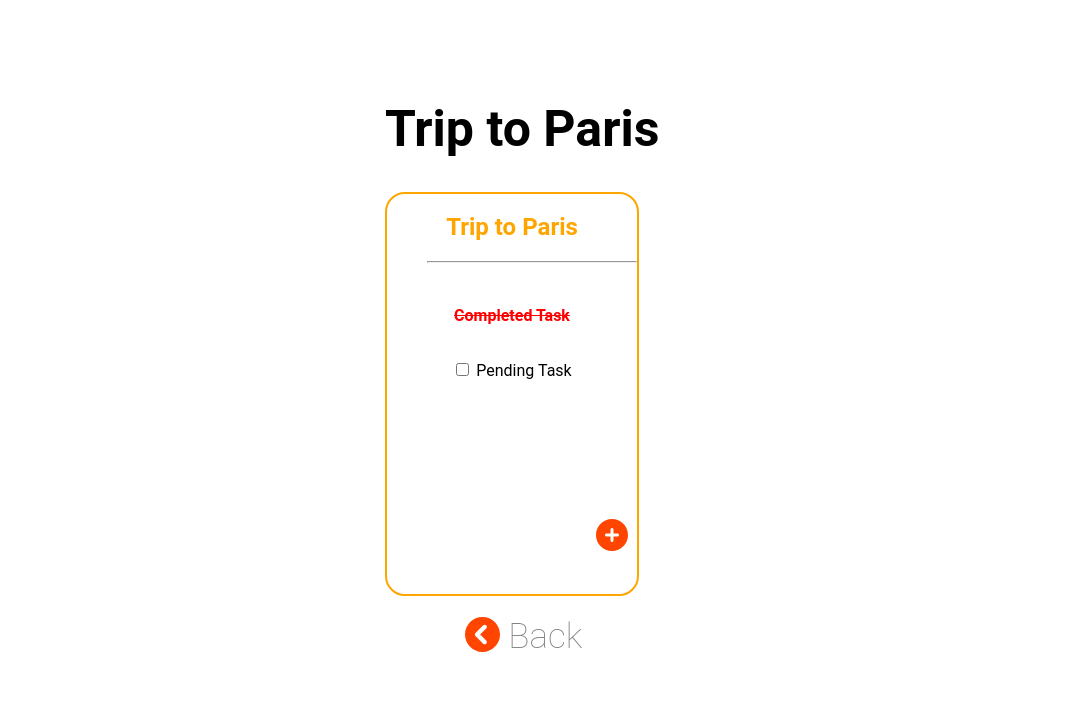
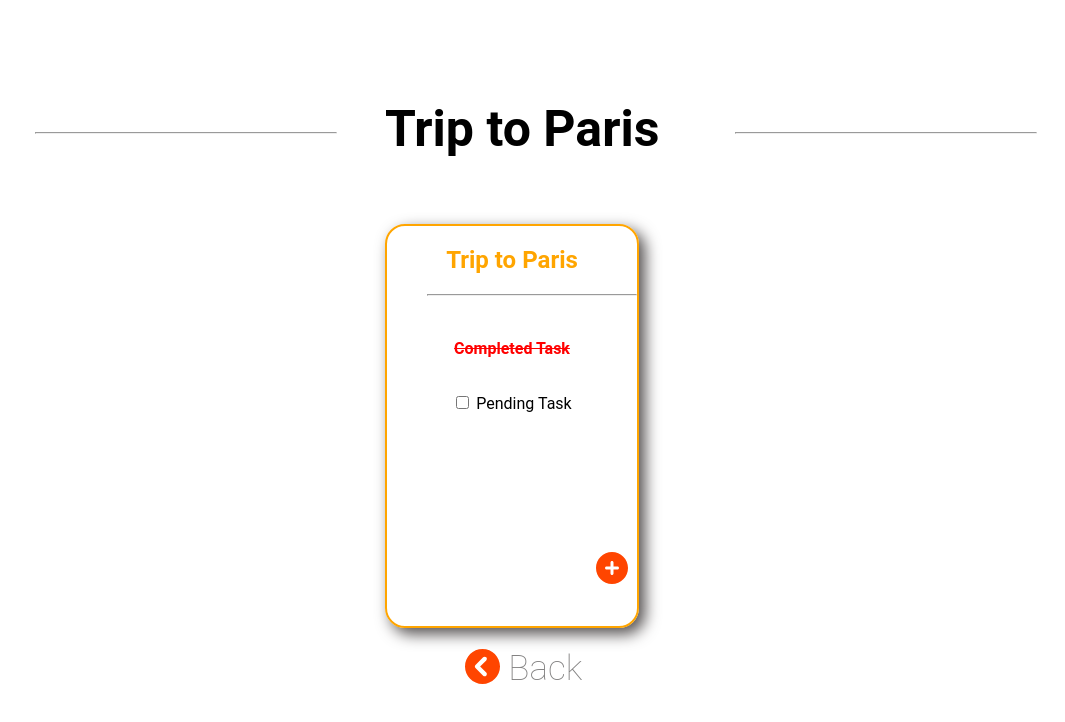
Before and after one commit to vishalgatham46/Todo-App-Web-UI, a plain HTML site: page page1.html in a window 1280 px wide. Shown: the whole page, without its empty margins (215-1280 px from the left). Drawn offline with Linux system fonts and the light colour scheme.

Commit message:
added few changes

```diff
--- a/page1.html
+++ b/page1.html
@@ -10,7 +10,7 @@
     <script src="https://cdnjs.cloudflare.com/ajax/libs/font-awesome/6.0.0-beta2/js/all.min.js" integrity="sha512-cyAbuGborsD25bhT/uz++wPqrh5cqPh1ULJz4NSpN9ktWcA6Hnh9g+CWKeNx2R0fgQt+ybRXdabSBgYXkQTTmA==" crossorigin="anonymous" referrerpolicy="no-referrer"></script>
 </head>
 <body>
-    <h1>Trip to Paris</h1>
+    <h1>Trip to Paris</h1><hr id="hr1"><hr id="hr2">
     <div class="box1">
         <h2>Trip to Paris</h2><hr><br>
         <p class="head3">Completed Task</p><br>
--- a/style.css
+++ b/style.css
@@ -23,6 +23,7 @@ body{
     width: 250px;
     padding-bottom: 150px;
     text-align: center;
+    box-shadow: 6px 6px 30px rgb(82, 78, 78)
 }
 h2{
     color: orangered;
@@ -56,6 +57,8 @@ hr{
     top: 300px;
     right: 600px;
     background-color: white;
+    box-shadow: 6px 6px 15px rgb(82, 78, 78)
+
 }
 #additem{
     background-color: orangered;
@@ -63,6 +66,8 @@ hr{
     width: 70px;
     height: 30px;
     color: aliceblue;
+    box-shadow: 6px 6px 15px rgb(82, 78, 78)
+
 }
 #textbox{
     border-color: orange;
--- a/style1.css
+++ b/style1.css
@@ -33,7 +33,10 @@ h2{
     padding-bottom: 150px;
     text-align: center;
     height: 250px;
-    margin-left: 600px
+    margin-left: 600px;
+    margin-top: 90px;
+    box-shadow: 6px 6px 15px rgb(82, 78, 78)
+
 }
 hr{
     margin-left: 40px;
@@ -48,3 +51,13 @@ hr{
 #icon2{
         color: orangered;
 }
+#hr1{
+    margin-top: -60px;
+    margin-left: 250px;
+    width: 300px;
+}
+#hr2{
+    margin-top: -9.5px;
+    margin-left: 950px;
+    width: 300px;
+}
```
